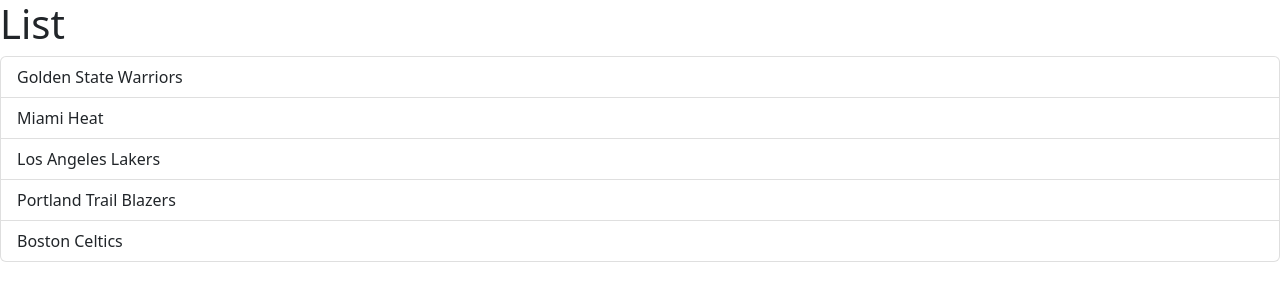
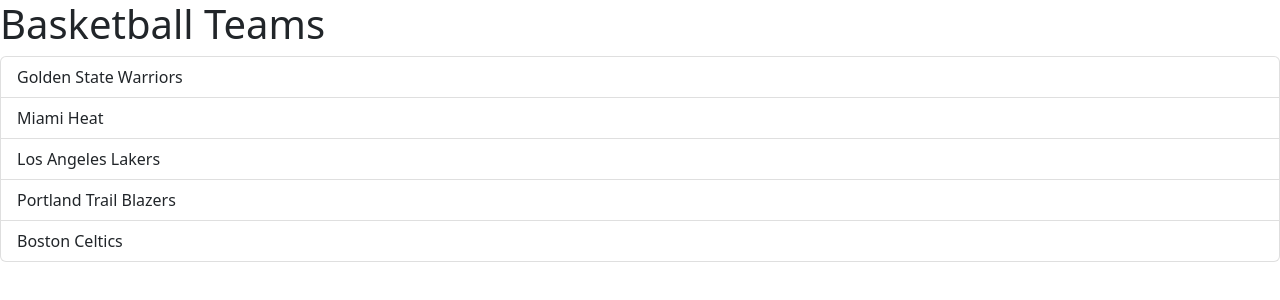
Before and after one commit to nealwaga/Learning-React, a React (Vite) app in the folder My-First-React-App/: page / in a window 1280 px wide. Shown: the top 300 px of the page. Built offline with nearby package versions, Linux system fonts and the light colour scheme.

Commit message:
passing data via props

```diff
--- a/My-First-React-App/src/App.tsx
+++ b/My-First-React-App/src/App.tsx
@@ -1,7 +1,15 @@
 import ListGroup from "./components/ListGroup";
 
 function App() {
-  return <div><ListGroup /></div>;
+  let items = [
+    "Golden State Warriors",
+    "Miami Heat",
+    "Los Angeles Lakers",
+    "Portland Trail Blazers",
+    "Boston Celtics",
+  ];
+
+  return <div><ListGroup items={items} heading="Basketball Teams"/></div>;
 }
 
 export default App;
--- a/My-First-React-App/src/components/ListGroup.tsx
+++ b/My-First-React-App/src/components/ListGroup.tsx
@@ -1,33 +1,29 @@
 import { useState } from "react";
 
-function ListGroup() {
-  let teams = [
-    "Golden State Warriors",
-    "Miami Heat",
-    "Los Angeles Lakers",
-    "Portland Trail Blazers",
-    "Boston Celtics",
-  ];
+// {items:[], heading:string}
+interface Props{
+    items: string[];
+    heading: string;
+}
+
+function ListGroup({items, heading}: Props) {
 
   const [selectedIndex, setSelectedIndex] = useState(-1);
 
-  // Event handler
-
-
   return (
     <>
-      <h1>List</h1>
+      <h1>{heading}</h1>
 
-      {teams.length == 0 && <p>No teams found</p>}
+      {items.length == 0 && <p>No items found</p>}
 
       <ul className="list-group">
-        {teams.map((team, index) => (
+        {items.map((item, index) => (
           <li
             className={ selectedIndex == index ? 'list-group-item active' : 'list-group-item'}
-            key={team}
+            key={item}
             onClick={() => {setSelectedIndex(index);} }
           >
-            {team}
+            {item}
           </li>
         ))}
       </ul>
```
